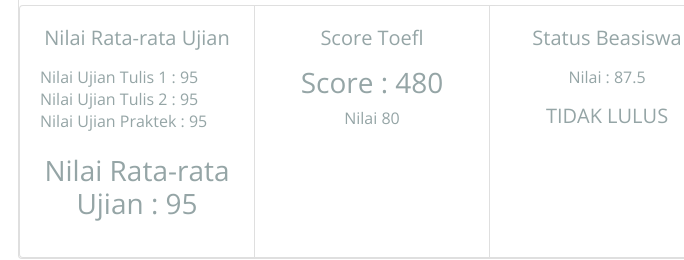
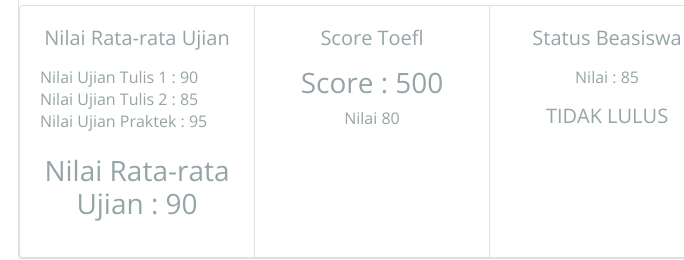
Before and after one commit to rizal690/Aplikasi-Pertama, a plain HTML site: page index.html in a window 1280 px wide. Shown: the part 328-588 px from the top of the page, 268-952 px from the left. Drawn offline with nearby package versions, Linux system fonts and the light colour scheme; files that its build step writes are made by us from their sources; files whose address does not match are found by name.

Commit message:
aplikasi kedua mengganti nilai keseluruhan

```diff
--- a/index.html
+++ b/index.html
@@ -3,7 +3,7 @@
 <head>
     <meta charset='utf-8'>
     <meta http-equiv='X-UA-Compatible' content='IE=edge'>
-    <title>Aplikasi Pertama</title>
+    <title>Aplikasi Kedua</title>
     <meta name='viewport' content='width=device-width, initial-scale=1'>
     <link rel='stylesheet' type='text/css' media='screen' href='assets/bootstrap/css/bootstrap.css'>
     <script src='assets/bootstrap/js/bootstrap.js'></script>
@@ -185,9 +185,9 @@ var hasilujian  = document.getElementById("nilaiujian");
 
 
 
-var tulis1 = 95;
+var tulis1 = 90;
 
-var tulis2 = 95;
+var tulis2 = 85;
 
 var praktek = 95;
 
@@ -213,7 +213,7 @@ var scoretoefl= document.getElementById("toefl1");
 
 var toefl = 480;
 
-var toefl1 = 480;
+var toefl1 = 500;
 
 
 
```
